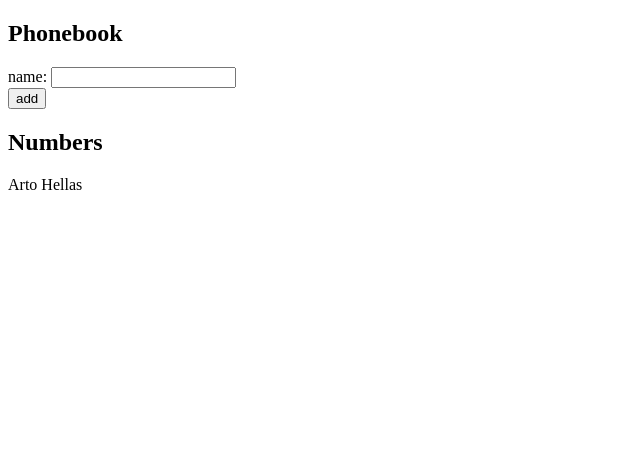
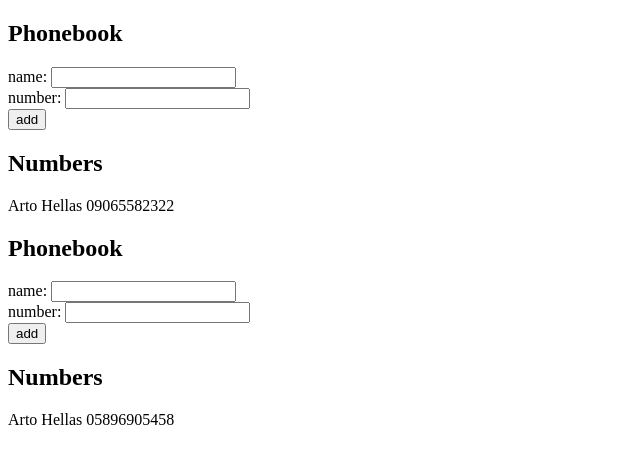
Before and after one commit to nazirua/part2, a React (Create React App) app in the folder phonebook/: page / in a window 1280 px wide. Shown: the top 464 px of the page, without its empty margins (0-640 px from the left). Built offline with nearby package versions, Linux system fonts and the light colour scheme.

Commit message:
Add step1 and step2

```diff
--- a/phonebook/src/App.js
+++ b/phonebook/src/App.js
@@ -1,31 +1,48 @@
 import React from 'react';
 import { useState } from 'react'
+import Demo from './Demo';
 
 const App = () => {
+
   const [persons, setPersons] = useState([
-    { name: 'Arto Hellas' }
+    { name: 'Arto Hellas', number: '05896905458'}
   ])
   const [newName, setNewName] = useState('')
+  const [newNumber, setNewNumber] = useState('')
 
-  const addName = (event) => {
+  const addPerson = (event) => {
     event.preventDefault()
-    const nameObject = {
-      name: newName
+    if (persons.find((p) => p.name === newName && p.number === newNumber)) {
+      window.alert(`${newName} is already added to the phonebook`);
+      return false;
+    }else if(persons.find((p) => p.number === newNumber)){
+      window.alert(`${newNumber} is already registered`);
+      return false;
+
+    }
+    const personObject = {
+      name: newName, number: newNumber
     }
 
-    setPersons(persons.concat(nameObject));
+    setPersons(persons.concat(personObject));
     setNewName('')
+    setNewNumber('')
   }
 
   const handleNameChange = (e) => {
     setNewName(e.target.value)
   }
 
+  const handleNumberChange = (e) => {
+    setNewNumber(e.target.value)
+  }
 
   return (
     <div>
+      <Demo />
+
       <h2>Phonebook</h2>
-      <form onSubmit={addName}>
+      <form onSubmit={addPerson}>
         <div>
           name: {' '}
           <input
@@ -34,12 +51,19 @@ const App = () => {
           />
         </div>
         <div>
+          number:{' '}
+          <input
+            value={newNumber}
+            onChange={handleNumberChange}
+          />
+        </div>
+        <div>
           <button type="submit">add</button>
         </div>
       </form>
       <h2>Numbers</h2>
       {persons.map((person)=>
-        <div key={person}>{person.name}</div>
+        <div key={person}>{person.name} {person.number} </div>
         )}
     </div>
   )
--- /dev/null
+++ b/phonebook/src/Demo.js
@@ -0,0 +1,58 @@
+import React, { useState } from "react";
+
+const Demo = () => {
+  const [persons, setPersons] = useState([
+      { name: "Arto Hellas",
+        number: "09065582322"}]);
+  const [newName, setNewName] = useState("");
+  const [newNumber, setNewNumber] = useState("");
+  const [error, setError] = useState(false);
+
+  const addPerson = (event) => {
+    event.preventDefault();
+    if (persons.find((p) => p.name === newName && p.number === newNumber)) {
+      setError(true);
+      return false;
+    }
+    const personObject = {
+      name: newName,
+      number: newNumber
+
+    };
+    setPersons([...persons, personObject]);
+    setNewName('')
+    setNewNumber('')
+  };
+
+  const handleNameChange = (event) => {
+    setNewName(event.target.value);
+  };
+  const handleNumberChange = (event) => {
+    setNewNumber(event.target.value);
+  };
+
+
+  return (
+    <div>
+      <h2>Phonebook</h2>
+      <form onSubmit={addPerson}>
+      {error && <p className="error">{newName} already exists.`</p>}
+        <div>
+          name: <input value={newName} onChange={handleNameChange} />
+        </div>
+        <div>
+          number: <input value={newNumber} onChange={handleNumberChange} />
+        </div>
+        <div>
+          <button type="submit">add</button>
+        </div>
+      </form>
+      <h2>Numbers</h2>
+      {persons.map((person) => (
+        <p key={person.name}>{person.name} {person.number}</p>
+      ))}
+    </div>
+  );
+};
+
+export default Demo;
```
